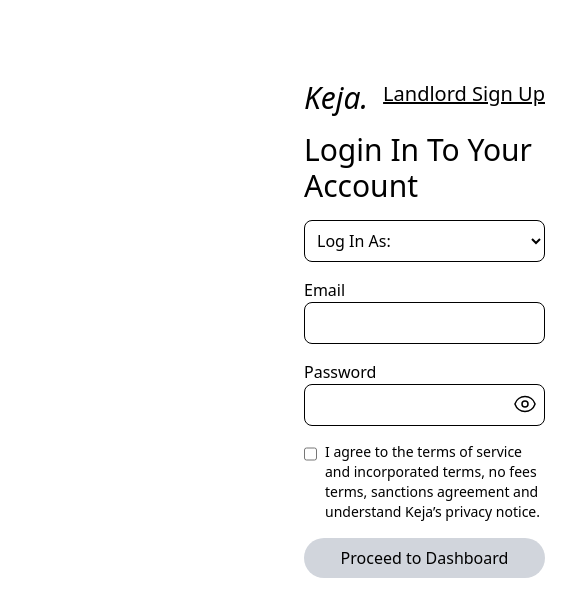
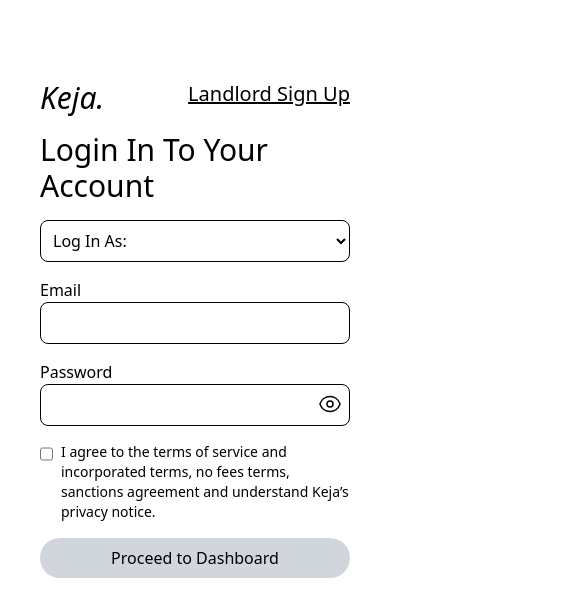
Before and after one commit to pacheko-ke/realtor, a React (Vite) app: page /login in a window 390 px wide. Shown: the top 616 px of the page, 585 px wide, since content can reach past the window. Built offline with nearby package versions, Linux system fonts and the light colour scheme.

Commit message:
fixe padding on login

```diff
--- a/src/components/auth/Login.jsx
+++ b/src/components/auth/Login.jsx
@@ -20,7 +20,7 @@ export default function Login() {
     return (
         <div className='flex md:flex-row md:mx-20 h-full mx-6'>
             <img src="" alt="login screen image" className='hidden md:flex basis-1/2' />
-            <div className="flex flex-col  text-left  mt-20  gap-4 mx-auto px-70 md:px-72 px-4">
+            <div className="flex flex-col  text-left  mt-20  gap-4 mx-auto md:px-72 px-4">
 
                 <div className="flex justify-between text-3xl">
                     <h1 className=' italic '>Keja.</h1>
```
